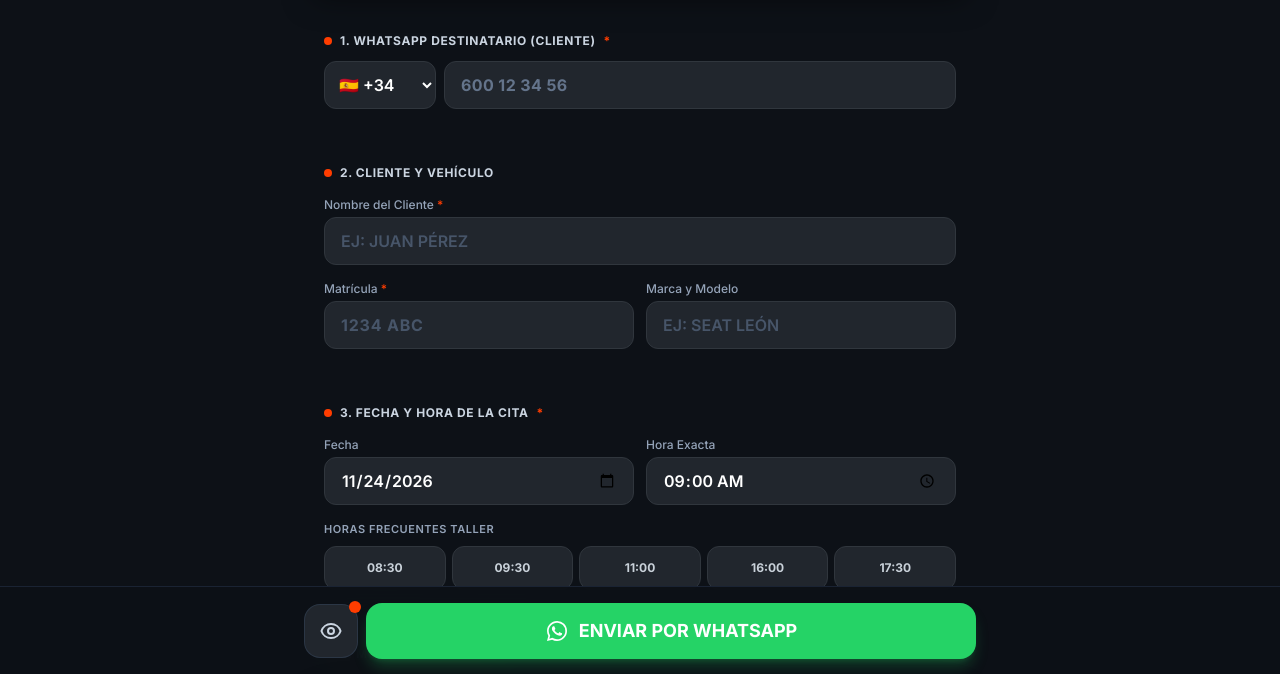
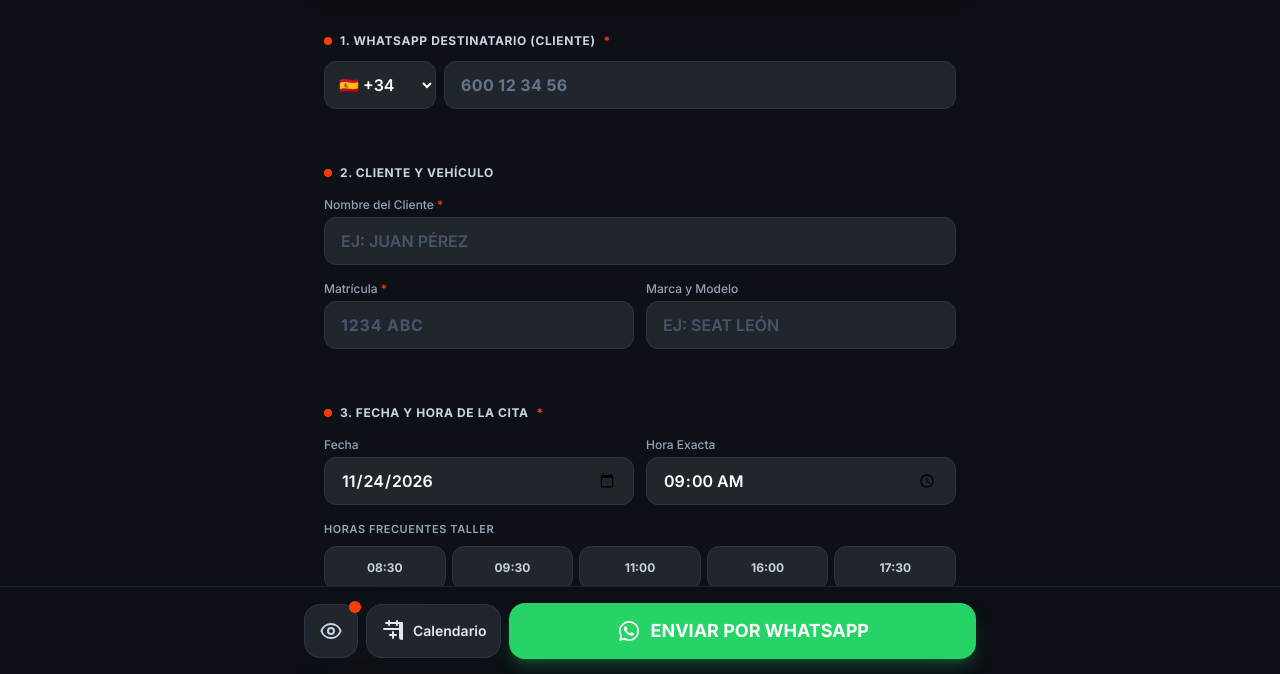
Before and after one commit to talleresaq1-alt/formulario-TAQ, a plain HTML site: page cita_previa.html in a window 1280 px wide. Shown: the part 125-799 px from the top of the page. Drawn offline with nearby package versions, Linux system fonts and the light colour scheme.

Commit message:
Añade descarga de citas para el calendario

```diff
--- a/cita_previa.html
+++ b/cita_previa.html
@@ -270,6 +270,14 @@
             <span class="absolute -top-1 -right-1 w-3 h-3 bg-aqRed rounded-full"></span>
         </button>
 
+        <!-- Add Calendar Event Button -->
+        <button type="button" onclick="downloadCalendarEvent()" aria-label="Añadir al calendario" title="Añadir al calendario" class="shrink-0 p-3.5 rounded-2xl bg-inputSlate hover:bg-slate-700 text-slate-200 active:scale-95 transition-all border border-slate-700/60 flex items-center gap-2 text-sm font-semibold">
+            <svg class="w-6 h-6" fill="none" stroke="currentColor" viewBox="0 0 24 24" aria-hidden="true">
+                <path stroke-linecap="round" stroke-linejoin="round" stroke-width="2" d="M8 2v4m8-4v4M3 10h18M5 4h14a2 2 0 012 2v14a2 2 0 01-2-2V6a2 2 0 012-2zm7 9v6m-3-3h6"></path>
+            </svg>
+            <span class="hidden sm:inline">Calendario</span>
+        </button>
+
         <!-- Send WhatsApp Direct Button -->
         <button type="button" onclick="sendWhatsAppMessage()" class="flex-1 py-3.5 px-5 bg-waGreen hover:bg-waGreen-hover active:scale-[0.98] text-white font-bold rounded-2xl shadow-lg shadow-waGreen/25 flex items-center justify-center gap-2.5 text-base sm:text-lg transition-all duration-200">
             <svg class="w-6 h-6 fill-current shrink-0" viewBox="0 0 24 24">
@@ -414,6 +422,86 @@
         document.getElementById('previewText').innerText = text;
     }
 
+    function escapeCalendarText(value) {
+        return String(value || '')
+            .replace(/\\/g, '\\\\')
+            .replace(/\r?\n/g, '\\n')
+            .replace(/,/g, '\\,')
+            .replace(/;/g, '\\;');
+    }
+
+    function calendarDateTime(date, time) {
+        const parts = date.split('-').map(Number);
+        const timeParts = time.split(':').map(Number);
+        const localDate = new Date(parts[0], parts[1] - 1, parts[2], timeParts[0], timeParts[1]);
+        const pad = value => String(value).padStart(2, '0');
+        return String(localDate.getFullYear()) + pad(localDate.getMonth() + 1) + pad(localDate.getDate()) +
+            'T' + pad(localDate.getHours()) + pad(localDate.getMinutes()) + '00';
+    }
+
+    function downloadCalendarEvent() {
+        const date = document.getElementById('fechaCita').value;
+        const time = document.getElementById('horaCita').value;
+        if (!date || !time) {
+            showToast('Indique la fecha y la hora de la cita', 'error');
+            return;
+        }
+
+        const nombre = document.getElementById('nombreCliente').value.trim();
+        const matricula = document.getElementById('matricula').value.trim().toUpperCase();
+        const marcaModelo = document.getElementById('marcaModelo').value.trim().toUpperCase();
+        const motivo = document.getElementById('motivoPersonalizado').value.trim().toUpperCase() || selectedService;
+        const observaciones = document.getElementById('observaciones').value.trim().toUpperCase();
+        const start = calendarDateTime(date, time);
+        const parts = date.split('-').map(Number);
+        const timeParts = time.split(':').map(Number);
+        const endDate = new Date(parts[0], parts[1] - 1, parts[2], timeParts[0] + 1, timeParts[1]);
+        const pad = value => String(value).padStart(2, '0');
+        const end = String(endDate.getFullYear()) + pad(endDate.getMonth() + 1) + pad(endDate.getDate()) +
+            'T' + pad(endDate.getHours()) + pad(endDate.getMinutes()) + '00';
+        const description = [
+            nombre ? 'Cliente: ' + nombre : '',
+            'Matrícula: ' + matricula,
+            marcaModelo ? 'Vehículo: ' + marcaModelo : '',
+            'Servicio: ' + motivo,
+            observaciones ? 'Notas: ' + observaciones : ''
+        ].filter(Boolean).join('\n');
+        const stamp = new Date().toISOString().replace(/[-:]/g, '').replace(/\.\d{3}/, '');
+        const uid = String(Date.now()) + '-' + Math.random().toString(36).slice(2) + '@talleresaq1-alt.github.io';
+        const ics = [
+            'BEGIN:VCALENDAR',
+            'VERSION:2.0',
+            'PRODID:-//Talleres A.Q.//Citas Previas//ES',
+            'CALSCALE:GREGORIAN',
+            'METHOD:PUBLISH',
+            'BEGIN:VEVENT',
+            'UID:' + uid,
+            'DTSTAMP:' + stamp,
+            'DTSTART:' + start,
+            'DTEND:' + end,
+            'SUMMARY:' + escapeCalendarText('Cita Talleres A.Q. - ' + matricula),
+            'DESCRIPTION:' + escapeCalendarText(description),
+            'LOCATION:Talleres A.Q.',
+            'BEGIN:VALARM',
+            'TRIGGER:-PT30M',
+            'ACTION:DISPLAY',
+            'DESCRIPTION:Recordatorio de cita en Talleres A.Q.',
+            'END:VALARM',
+            'END:VEVENT',
+            'END:VCALENDAR'
+        ].join('\r\n');
+        const blob = new Blob([ics], { type: 'text/calendar;charset=utf-8' });
+        const link = document.createElement('a');
+        const filePlate = matricula.replace(/[^A-Z0-9_-]/g, '') || 'cita';
+        link.href = URL.createObjectURL(blob);
+        link.download = 'cita-taller-' + filePlate + '.ics';
+        document.body.appendChild(link);
+        link.click();
+        link.remove();
+        setTimeout(() => URL.revokeObjectURL(link.href), 1000);
+        showToast('Evento preparado para añadir al calendario', 'success');
+    }
+
     function togglePreviewSheet() {
         const sheet = document.getElementById('previewSheet');
         const backdrop = document.getElementById('previewBackdrop');
```
